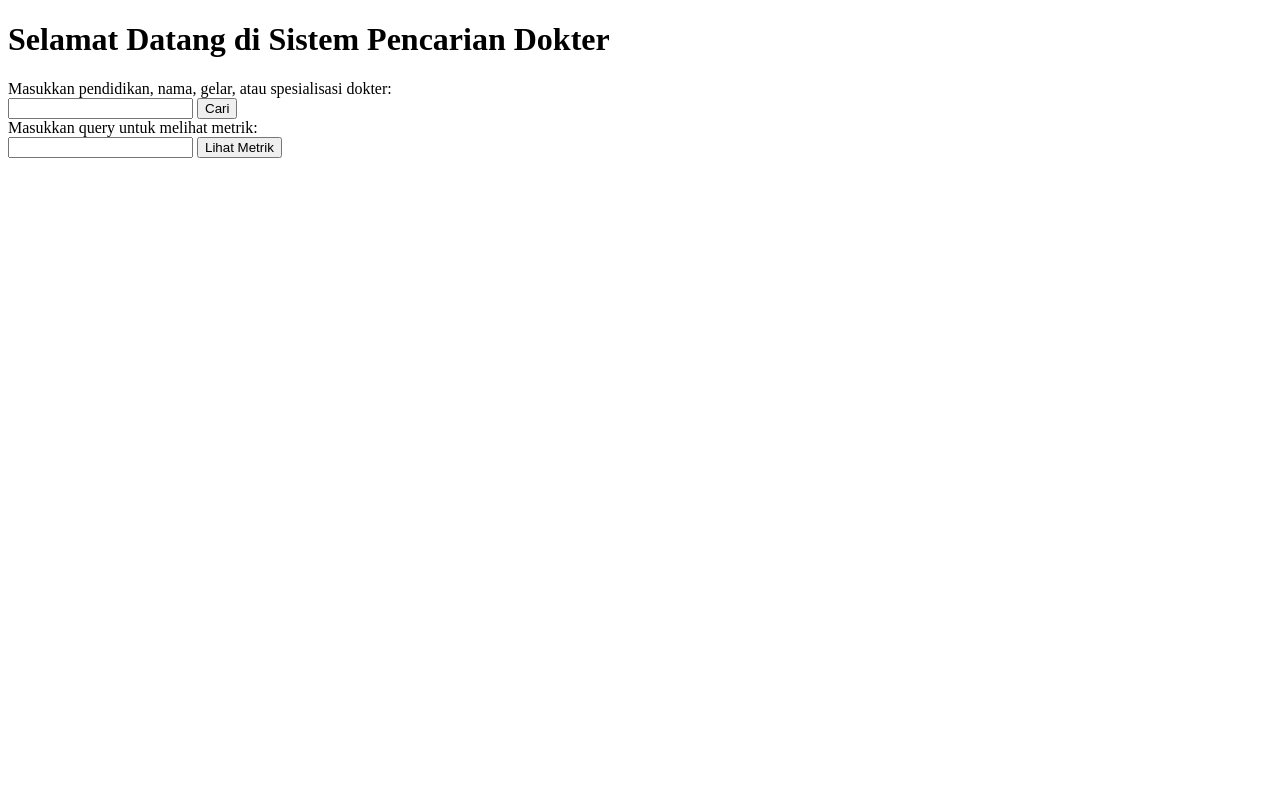
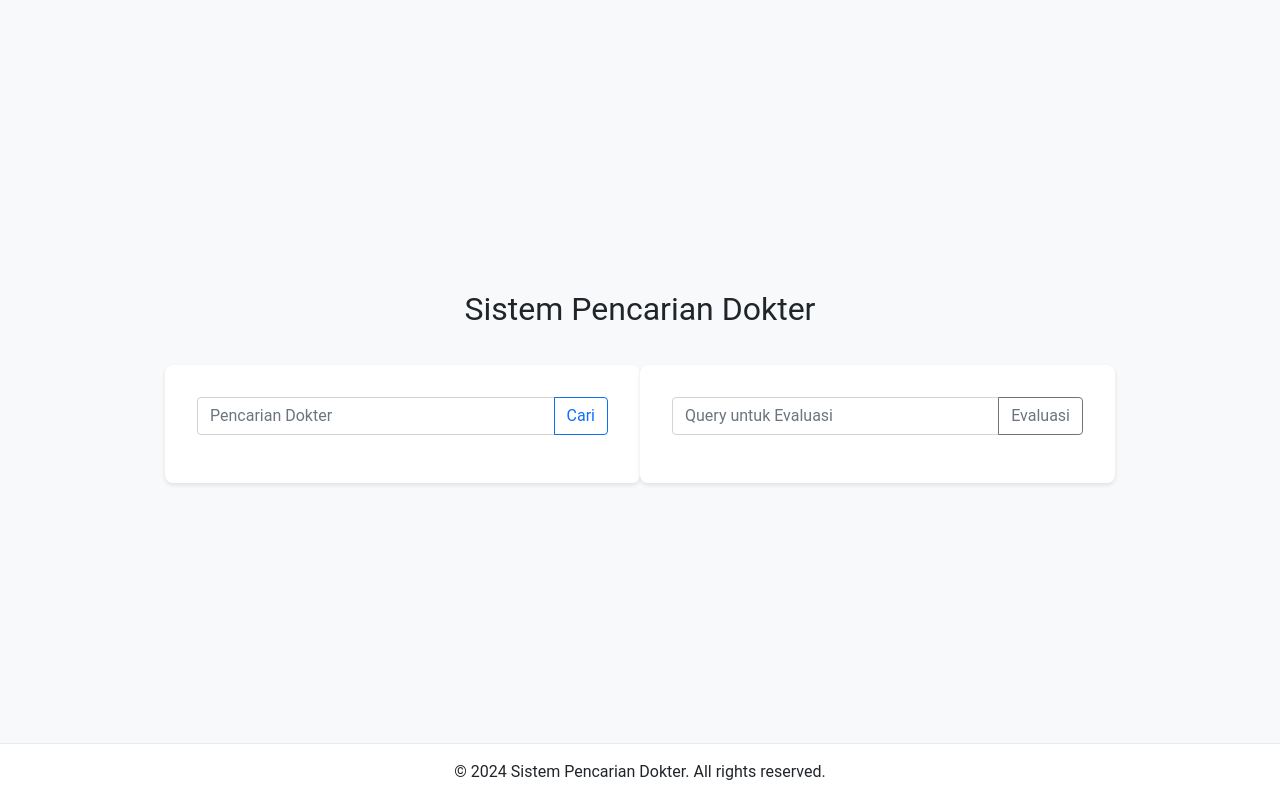
Before and after one commit to resky3128/schedule_doctor, a Flask app: page / in a window 1280 px wide. Run offline with Flask 3, Linux system fonts and the light colour scheme.

Commit message:
Update Index

```diff
--- a/templates/index.html
+++ b/templates/index.html
@@ -2,24 +2,82 @@
 <html lang="en">
 <head>
     <meta charset="UTF-8">
+    <meta name="viewport" content="width=device-width, initial-scale=1.0">
     <title>Cari Dokter</title>
+    <link href="https://cdn.jsdelivr.net/npm/bootstrap@5.1.3/dist/css/bootstrap.min.css" rel="stylesheet">
+    <style>
+        body {
+            background: #f8f9fa;
+            font-family: 'Roboto', sans-serif;
+            height: 100vh;
+            margin: 0;
+            display: flex;
+            flex-direction: column;
+            align-items: center;
+            justify-content: center;
+        }
+        .brand {
+            font-size: 2rem;
+            margin-bottom: 2rem;
+        }
+        .search-panel {
+            background: #fff;
+            padding: 2rem;
+            border-radius: 8px;
+            box-shadow: 0 2px 4px rgba(0, 0, 0, 0.1);
+            margin-bottom: 2rem;
+        }
+        .metrics-panel {
+            background: #fff;
+            padding: 2rem;
+            border-radius: 8px;
+            box-shadow: 0 2px 4px rgba(0, 0, 0, 0.1);
+            margin-bottom: 2rem;
+        }
+        .input-group {
+            margin-bottom: 1rem;
+        }
+        .btn-primary {
+            padding: 0.5rem 1.5rem;
+        }
+        footer {
+            position: fixed;
+            bottom: 0;
+            width: 100%;
+            text-align: center;
+            padding: 1rem 0;
+            background: #fff;
+            border-top: 1px solid #eaeaea;
+        }
+    </style>
 </head>
 <body>
-    <h1>Selamat Datang di Sistem Pencarian Dokter</h1>
+    <div class="brand">Sistem Pencarian Dokter</div>
+    <div class="container">
+        <div class="row justify-content-center">
+            <div class="col-md-5 search-panel">
+                <form action="/search" method="get">
+                    <div class="input-group mb-3">
+                        <input type="text" class="form-control" placeholder="Pencarian Dokter" name="query" id="query">
+                        <button class="btn btn-outline-primary" type="submit">Cari</button>
+                    </div>
+                </form>
+            </div>
+            <div class="col-md-5 metrics-panel">
+                <form action="/metrics" method="get">
+                    <div class="input-group mb-3">
+                        <input type="text" class="form-control" placeholder="Query untuk Evaluasi" name="query" id="query">
+                        <button class="btn btn-outline-secondary" type="submit">Evaluasi</button>
+                    </div>
+                </form>
+            </div>
+        </div>
+    </div>
 
-    <!-- Formulir Pencarian -->
-    <form action="/search" method="get">
-        <label for="query">Masukkan pendidikan, nama, gelar, atau spesialisasi dokter:</label><br>
-        <input type="text" id="query" name="query" required>
-        <button type="submit">Cari</button>
-    </form>
+    <footer>
+        &copy; 2024 Sistem Pencarian Dokter. All rights reserved.
+    </footer>
 
-    <!-- Formulir untuk melihat metrik berdasarkan query -->
-    <form action="/metrics" method="get">
-        <label for="metrics_query">Masukkan query untuk melihat metrik:</label><br>
-        <input type="text" id="query" name="query" required>
-        <button type="submit">Lihat Metrik</button>
-    </form>
-
+    <script src="https://cdn.jsdelivr.net/npm/bootstrap@5.1.3/dist/js/bootstrap.bundle.min.js"></script>
 </body>
 </html>
```
